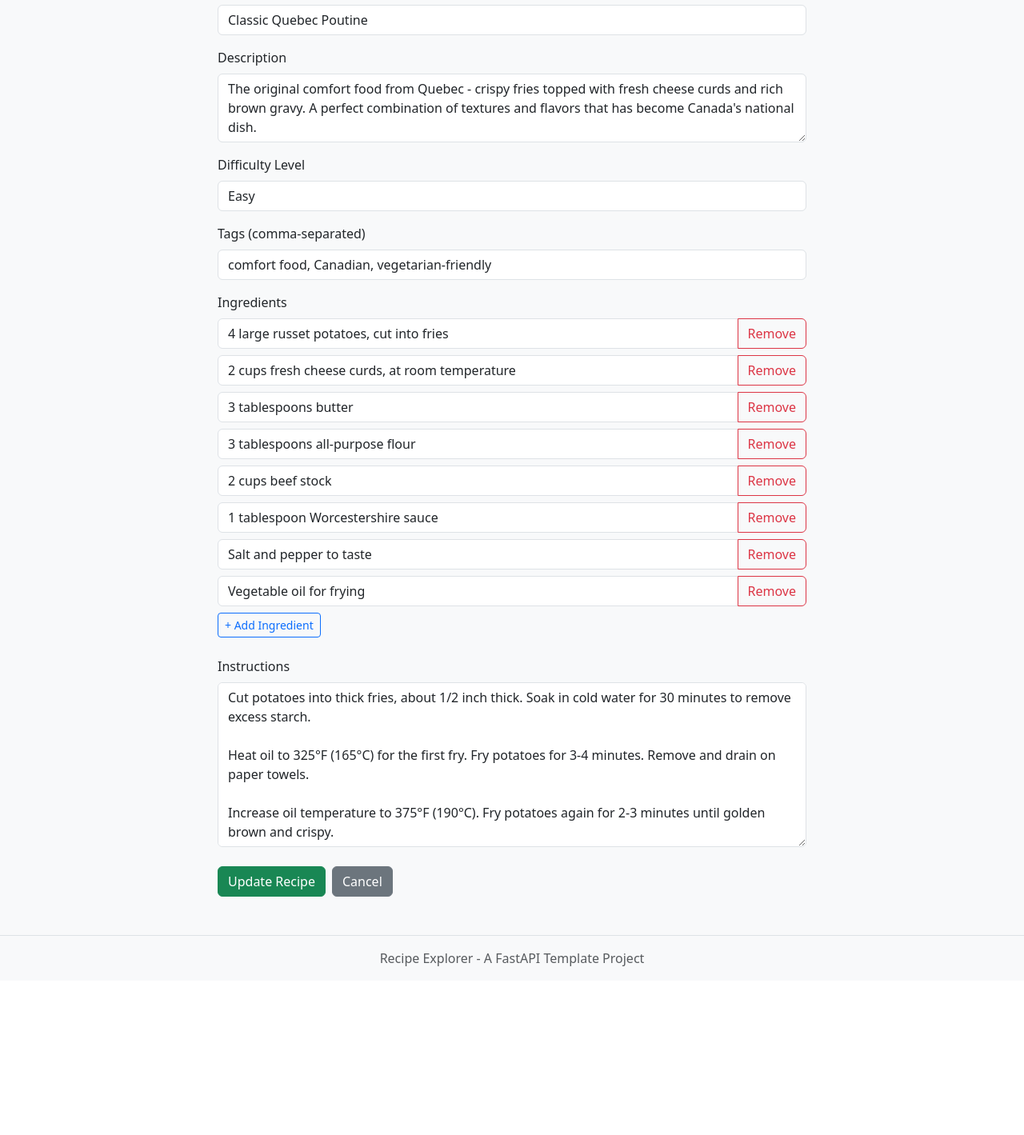
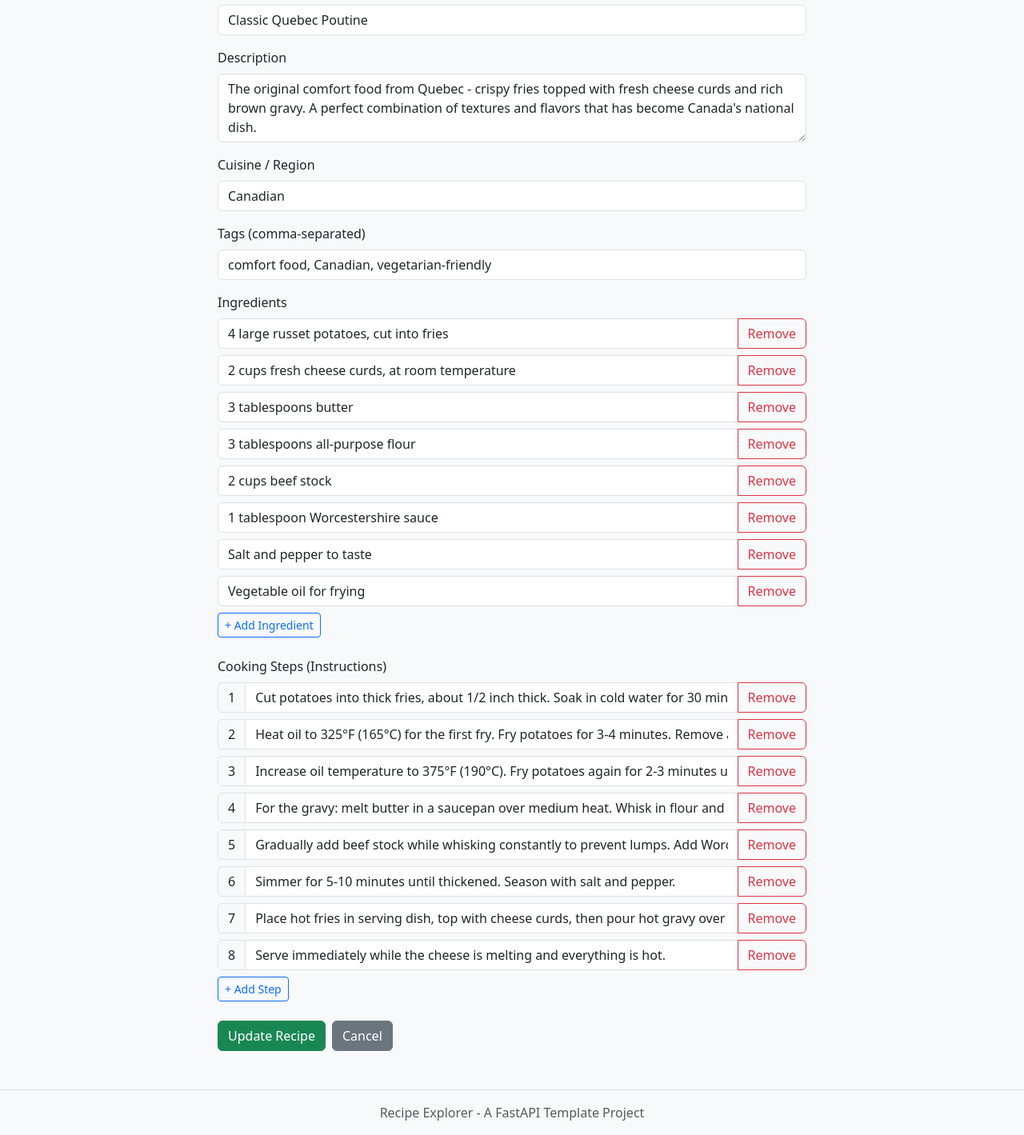
Before and after one commit to mynextproject-portfolio/recipe-explorer-Sagar1610Codes, a FastAPI app: page /recipes/poutine-canada-001/edit in a window 1280 px wide. Shown: the part 202-1621 px from the top of the page at 80% size. Before the commit the page ends 1410 px from the top, so only its background shows below. Run offline with FastAPI, Linux system fonts and the light colour scheme.

Commit message:
refactor: update recipe schema, remove difficulty, and add cuisine

```diff
--- a/app/routes/api.py
+++ b/app/routes/api.py
@@ -96,5 +96,5 @@ def export_recipes():
     """Export all recipes as JSON"""
     recipes = recipe_storage.get_all_recipes()
     # Convert to dict for JSON serialization
-    recipes_dict = [recipe.dict() for recipe in recipes]
+    recipes_dict = [recipe.model_dump() for recipe in recipes]
     return JSONResponse(content=recipes_dict)
--- a/app/templates/index.html
+++ b/app/templates/index.html
@@ -47,7 +47,7 @@
                     <p class="card-text">{{ recipe.description[:100] }}{% if recipe.description|length > 100 %}...{% endif %}</p>
                     <div class="mb-2">
                         <small class="text-muted">
-                            <strong>Difficulty:</strong> <span class="badge bg-{% if recipe.difficulty == 'Easy' %}success{% elif recipe.difficulty == 'Medium' %}warning{% else %}danger{% endif %}">{{ recipe.difficulty }}</span>
+                            <strong>Cuisine:</strong> <span class="badge bg-info">{{ recipe.cuisine }}</span>
                         </small>
                     </div>
                     {% if recipe.tags %}
--- a/app/templates/recipe_form.html
+++ b/app/templates/recipe_form.html
@@ -35,13 +35,10 @@
             </div>
 
             <div class="mb-3">
-                <label for="difficulty" class="form-label">Difficulty Level</label>
-                <select class="form-control" id="difficulty" name="difficulty" required>
-                    <option value="">Select difficulty</option>
-                    <option value="Easy" {% if recipe and recipe.difficulty == 'Easy' %}selected{% endif %}>Easy</option>
-                    <option value="Medium" {% if recipe and recipe.difficulty == 'Medium' %}selected{% endif %}>Medium</option>
-                    <option value="Hard" {% if recipe and recipe.difficulty == 'Hard' %}selected{% endif %}>Hard</option>
-                </select>
+                <label for="cuisine" class="form-label">Cuisine / Region</label>
+                <input type="text" class="form-control" id="cuisine" name="cuisine"
+                       value="{% if recipe %}{{ recipe.cuisine }}{% endif %}"
+                       placeholder="e.g. Italian, Mexican, Chinese" required>
             </div>
 
             <div class="mb-3">
@@ -61,7 +58,7 @@
                             <div class="input-group">
                                 <input type="text" class="form-control ingredient-input"
                                        value="{{ ingredient }}" required>
-                                <button type="button" class="btn btn-outline-danger remove-ingredient">Remove</button>
+                                <button type="button" class="btn btn-outline-danger remove-item">Remove</button>
                             </div>
                         </div>
                         {% endfor %}
@@ -70,7 +67,7 @@
                             <div class="input-group">
                                 <input type="text" class="form-control ingredient-input"
                                        placeholder="Enter ingredient..." required>
-                                <button type="button" class="btn btn-outline-danger remove-ingredient">Remove</button>
+                                <button type="button" class="btn btn-outline-danger remove-item">Remove</button>
                             </div>
                         </div>
                     {% endif %}
@@ -78,15 +75,39 @@
                 <button type="button" id="add-ingredient" class="btn btn-outline-primary btn-sm">
                     + Add Ingredient
                 </button>
-                <!-- Hidden textarea to submit ingredients -->
                 <textarea name="ingredients" id="ingredients-data" style="display: none;"></textarea>
             </div>
 
             <!-- Instructions Section -->
             <div class="mb-4">
-                <label for="instructions" class="form-label">Instructions</label>
-                <textarea class="form-control" id="instructions" name="instructions" rows="8" required
-                          placeholder="Enter complete cooking instructions...">{% if recipe %}{{ recipe.instructions }}{% endif %}</textarea>
+                <label class="form-label">Cooking Steps (Instructions)</label>
+                <div id="instructions-container">
+                    {% if recipe and recipe.instructions %}
+                        {% for step in recipe.instructions %}
+                        <div class="instruction-item mb-2">
+                            <div class="input-group">
+                                <span class="input-group-text step-number">{{ loop.index }}</span>
+                                <input type="text" class="form-control instruction-input"
+                                       value="{{ step }}" required>
+                                <button type="button" class="btn btn-outline-danger remove-item">Remove</button>
+                            </div>
+                        </div>
+                        {% endfor %}
+                    {% else %}
+                        <div class="instruction-item mb-2">
+                            <div class="input-group">
+                                <span class="input-group-text step-number">1</span>
+                                <input type="text" class="form-control instruction-input"
+                                       placeholder="Enter step description..." required>
+                                <button type="button" class="btn btn-outline-danger remove-item">Remove</button>
+                            </div>
+                        </div>
+                    {% endif %}
+                </div>
+                <button type="button" id="add-instruction" class="btn btn-outline-primary btn-sm">
+                    + Add Step
+                </button>
+                <textarea name="instructions" id="instructions-data" style="display: none;"></textarea>
             </div>
 
             <!-- Submit Buttons -->
@@ -104,16 +125,70 @@
 
 {% block scripts %}
 <script>
-// Form submission handler to collect dynamic fields
-document.querySelector('form').addEventListener('submit', function(e) {
-    // Collect ingredients
-    const ingredients = [];
-    document.querySelectorAll('.ingredient-input').forEach(input => {
-        if (input.value.trim()) {
-            ingredients.push(input.value.trim());
+document.addEventListener('DOMContentLoaded', function() {
+    // Shared function to add items
+    function addItem(containerId, inputClass, placeholder, isInstruction = false) {
+        const container = document.getElementById(containerId);
+        const div = document.createElement('div');
+        div.className = (isInstruction ? 'instruction-item' : 'ingredient-item') + ' mb-2';
+
+        let stepSpan = '';
+        if (isInstruction) {
+            const count = container.querySelectorAll('.instruction-item').length + 1;
+            stepSpan = `<span class="input-group-text step-number">${count}</span>`;
+        }
+
+        div.innerHTML = `
+            <div class="input-group">
+                ${stepSpan}
+                <input type="text" class="form-control ${inputClass}" placeholder="${placeholder}" required>
+                <button type="button" class="btn btn-outline-danger remove-item">Remove</button>
+            </div>
+        `;
+        container.appendChild(div);
+        if (isInstruction) updateStepNumbers();
+    }
+
+    function updateStepNumbers() {
+        document.querySelectorAll('.step-number').forEach((span, index) => {
+            span.textContent = index + 1;
+        });
+    }
+
+    // Event Delegation for Remove buttons
+    document.addEventListener('click', function(e) {
+        if (e.target.classList.contains('remove-item')) {
+            const item = e.target.closest('.ingredient-item, .instruction-item');
+            const isInstruction = item.classList.contains('instruction-item');
+            item.remove();
+            if (isInstruction) updateStepNumbers();
         }
     });
-    document.getElementById('ingredients-data').value = ingredients.join('\n');
+
+    document.getElementById('add-ingredient').addEventListener('click', () => {
+        addItem('ingredients-container', 'ingredient-input', 'Enter ingredient...');
+    });
+
+    document.getElementById('add-instruction').addEventListener('click', () => {
+        addItem('instructions-container', 'instruction-input', 'Enter step description...', true);
+    });
+
+    // Form submission handler
+    document.querySelector('form').addEventListener('submit', function(e) {
+        // Collect ingredients
+        const ingredients = [];
+        document.querySelectorAll('.ingredient-input').forEach(input => {
+            if (input.value.trim()) ingredients.push(input.value.trim());
+        });
+        document.getElementById('ingredients-data').value = ingredients.join('\n');
+
+        // Collect instructions
+        const instructions = [];
+        document.querySelectorAll('.instruction-input').forEach(input => {
+            if (input.value.trim()) instructions.push(input.value.trim());
+        });
+        document.getElementById('instructions-data').value = instructions.join('\n');
+    });
 });
 </script>
 {% endblock %}
```
Also changed, not shown: app/models.py (+6 -11 lines), app/routes/pages.py (+15 -9 lines), app/templates/recipe_detail.html (+8 -4 lines), sample-recipes.json (+37 -6 lines), tests/conftest.py (+2 -2 lines).
